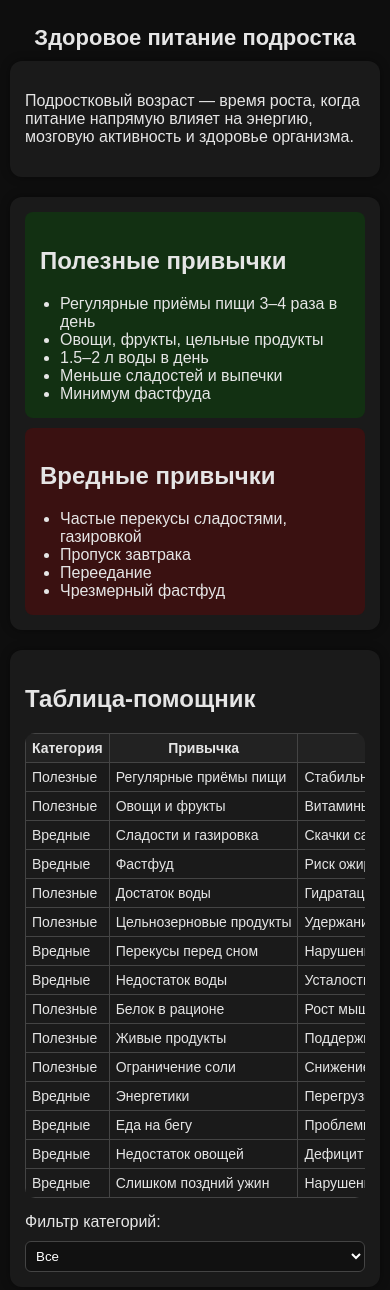
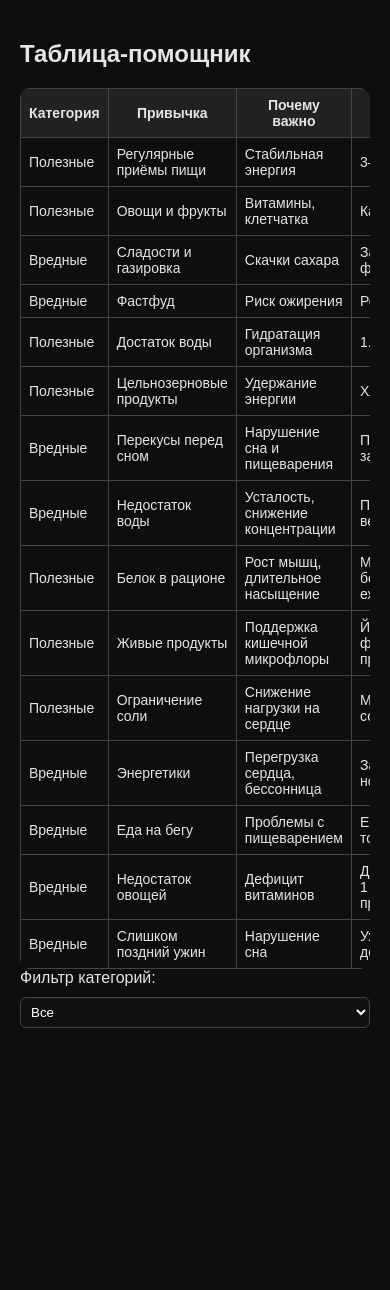
Before and after one commit to OvsankaX/Healthy-nutrition-for-teenagers, a plain HTML site: page index.html in a window 390 px wide. After the commit the page ends 1048 px from the top, so only its background shows below. Drawn offline with Linux system fonts and the light colour scheme.

Commit message:
Update index.html

```diff
--- a/index.html
+++ b/index.html
@@ -3,7 +3,7 @@
 <head>
   <meta charset="UTF-8" />
   <meta name="viewport" content="width=device-width, initial-scale=1.0" />
-  <title>Полезные и вредные привычки в питании подростков</title>
+  <title>Таблица-помощник по привычкам</title>
   <style>
     body {
       margin: 0;
@@ -11,36 +11,6 @@
       background: #0e0e0e;
       color: #e5e5e5;
       padding: 20px;
-    }
-    h1 {
-      text-align: center;
-      margin-bottom: 10px;
-    }
-    .section {
-      background: #1a1a1a;
-      padding: 20px;
-      margin-bottom: 20px;
-      border-radius: 12px;
-      box-shadow: 0 0 10px rgba(0,0,0,0.4);
-    }
-    .grid {
-      display: grid;
-      grid-template-columns: 1fr 1fr;
-      gap: 20px;
-    }
-    .good {
-      background: #123012;
-      padding: 15px;
-      border-radius: 8px;
-    }
-    .bad {
-      background: #3a1111;
-      padding: 15px;
-      border-radius: 8px;
-    }
-    ul {
-      margin: 0;
-      padding-left: 20px;
     }
     table {
       width: 100%;
@@ -57,106 +27,26 @@
     th {
       background: #222;
     }
-    body.dark {
-      background: #111;
-      color: #eee;
+    body.dark { background: #111; color: #eee; }
+    body.dark th { background: #333; }
+    #filter {
+      width: 100%;
+      margin-top: 10px;
+      padding:6px;
+      background:#111;
+      color:#fff;
+      border:1px solid #444;
+      border-radius:6px;
     }
-    body.dark .section { background: #1a1a1a; }
-    body.dark .good { background: #244d24; }
-    body.dark .bad { background: #5a1e1e; }
-    body.dark th { background: #333; }
-    .toggle {
-      position: fixed;
-      top: 20px;
-      right: 20px;
-      padding: 10px 14px;
-      background: #000;
-      color: #fff;
-      border-radius: 8px;
-      cursor: pointer;
-      user-select: none;
-    }
-    /* адаптация под телефон */
     @media (max-width: 600px) {
-      body {
-        padding: 10px;
-      }
-      .grid {
-        grid-template-columns: 1fr;
-        gap: 10px;
-      }
-      h1 {
-        font-size: 22px;
-      }
-      .section {
-        padding: 15px;
-      }
-      table {
-        display: block;
-        overflow-x: auto;
-        white-space: nowrap;
-      }
       table tr td, table tr th {
         font-size: 14px;
         padding: 8px;
-      }
-      #filter {
-        width: 100%;
-        margin-top: 10px;
-      }
-    }
-      .grid {
-        grid-template-columns: 1fr;
-        gap: 10px;
-      }
-      h1 {
-        font-size: 22px;
-      }
-      .section {
-        padding: 15px;
-      }
-      table tr td, table tr th {
-        font-size: 14px;
-        padding: 6px;
-      }
-      #filter {
-        width: 100%;
-        margin-top: 10px;
       }
     }
   </style>
 </head>
 <body>
-  <h1>Здоровое питание подростка</h1>
-
-  <div class="section">
-    <p>Подростковый возраст — время роста, когда питание напрямую влияет на энергию, мозговую активность и здоровье организма.</p>
-  </div>
-
-  <div class="section grid">
-    <div class="good">
-      <h2>Полезные привычки</h2>
-      <ul>
-        <li>Регулярные приёмы пищи 3–4 раза в день</li>
-        <li>Овощи, фрукты, цельные продукты</li>
-        <li>1.5–2 л воды в день</li>
-        <li>Меньше сладостей и выпечки</li>
-        <li>Минимум фастфуда</li>
-      </ul>
-    </div>
-
-    <div class="bad">
-      <h2>Вредные привычки</h2>
-      <ul>
-        <li>Частые перекусы сладостями, газировкой</li>
-        <li>Пропуск завтрака</li>
-        <li>Переедание</li>
-        <li>Чрезмерный фастфуд</li>
-      </ul>
-    </div>
-  </div>
-
-  <div class="section">
   <h2>Таблица-помощник</h2>
   <table>
     <tr>
@@ -257,8 +147,8 @@
     </tr>
   </table>
 
-    <label style="display:block;margin-top:15px;">Фильтр категорий:</label>
-    <select id="filter" style="padding:6px;background:#111;color:#fff;border:1px solid #444;border-radius:6px;">
+  <label>Фильтр категорий:</label>
+  <select id="filter">
     <option value="all">Все</option>
     <option value="Полезные">Полезные</option>
     <option value="Вредные">Вредные</option>
@@ -271,24 +161,8 @@
       rows.forEach((row, i) => {
         if (i === 0) return;
         const category = row.children[0].innerText.trim();
-          if (filter.value === 'all' || filter.value === category) {
-            row.style.display = '';
-          } else {
-            row.style.display = 'none';
-          }
+        row.style.display = (filter.value === 'all' || filter.value === category) ? '' : 'none';
       });
-      });
-    </script>
-  </div>
-
-  <script>
-    // сохраняем тему
-    if (localStorage.getItem('theme') === 'dark') {
-      document.body.classList.add('dark');
-    }
-    document.querySelector('.toggle').addEventListener('click', () => {
-      const isDark = document.body.classList.toggle('dark');
-      localStorage.setItem('theme', isDark ? 'dark' : 'light');
     });
   </script>
 </body>
```
Lines whose indentation alone changed are shown as unchanged.
